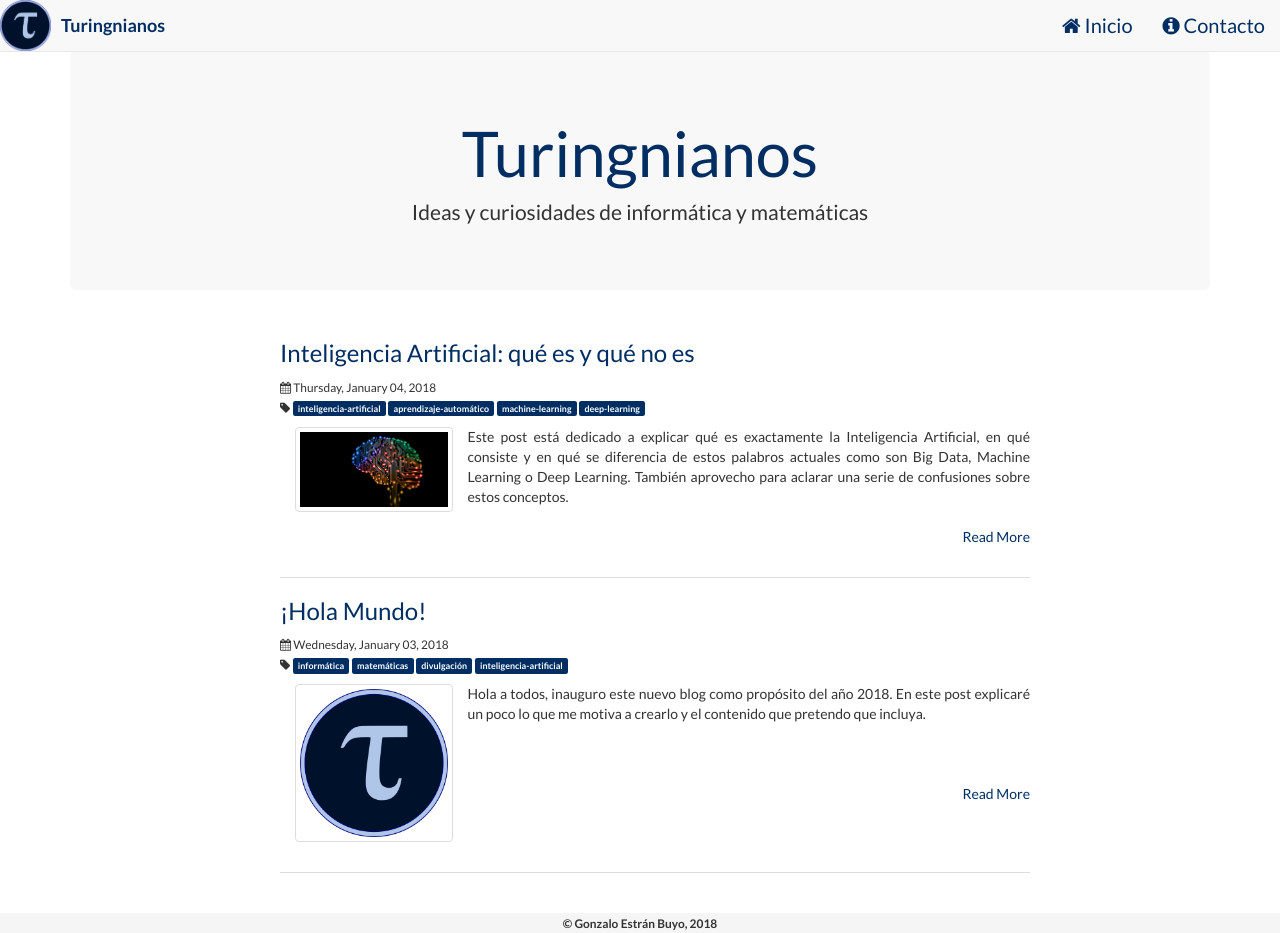
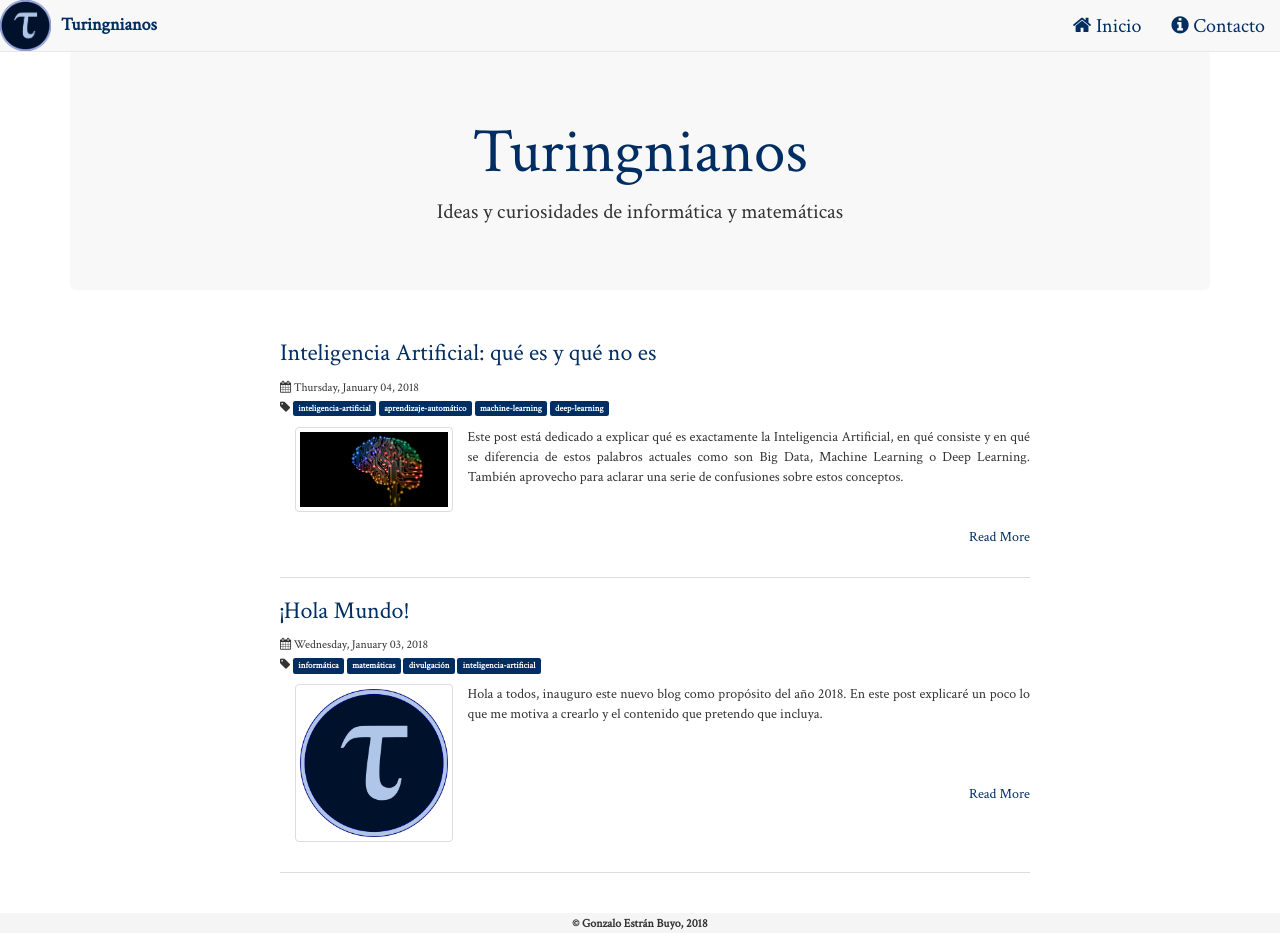
Before and after one commit to turingnianos/turingnianos.github.io, a Jekyll site: the page built from index.html, in a window 1280 px wide and 933 px high. Built offline with Jekyll 4.4.1, drawn with Linux system fonts in a browser that asks for light colours; nearby versions of some CDN libraries; comment, search, counter and statistics services are not loaded.

Commit message:
Update site.css

```diff
--- a/assets/css/site.css
+++ b/assets/css/site.css
@@ -1,8 +1,9 @@
 @import url(http://fonts.googleapis.com/css?family=Lato:400,700);
+@import url(https://fonts.googleapis.com/css?family=Crimson+Text);
 
 /* global settings */
 body {
-  font-family: 'crimson-text', 'Lato', 'sans-serif';
+  font-family: 'Crimson Text', 'Lato', 'sans-serif';
   padding-bottom:60px;
   padding-top:50px;
 }
```
